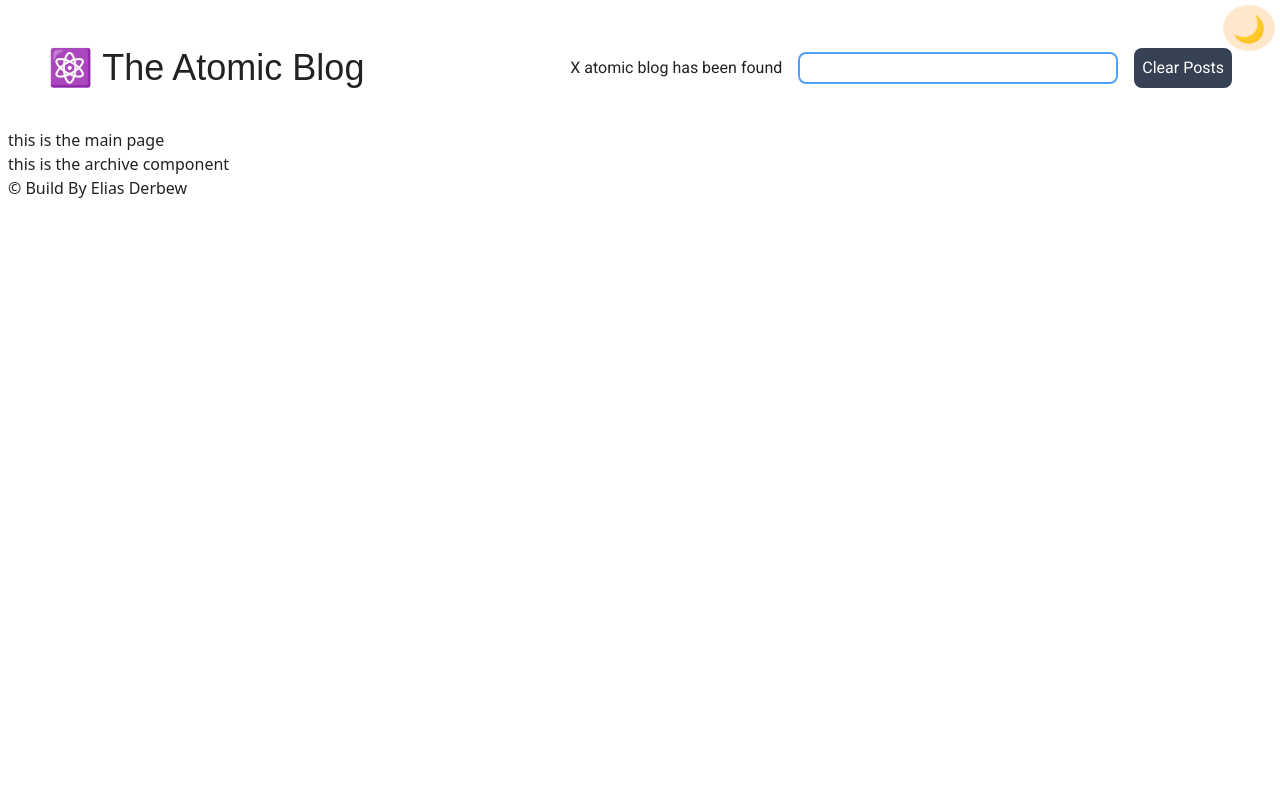
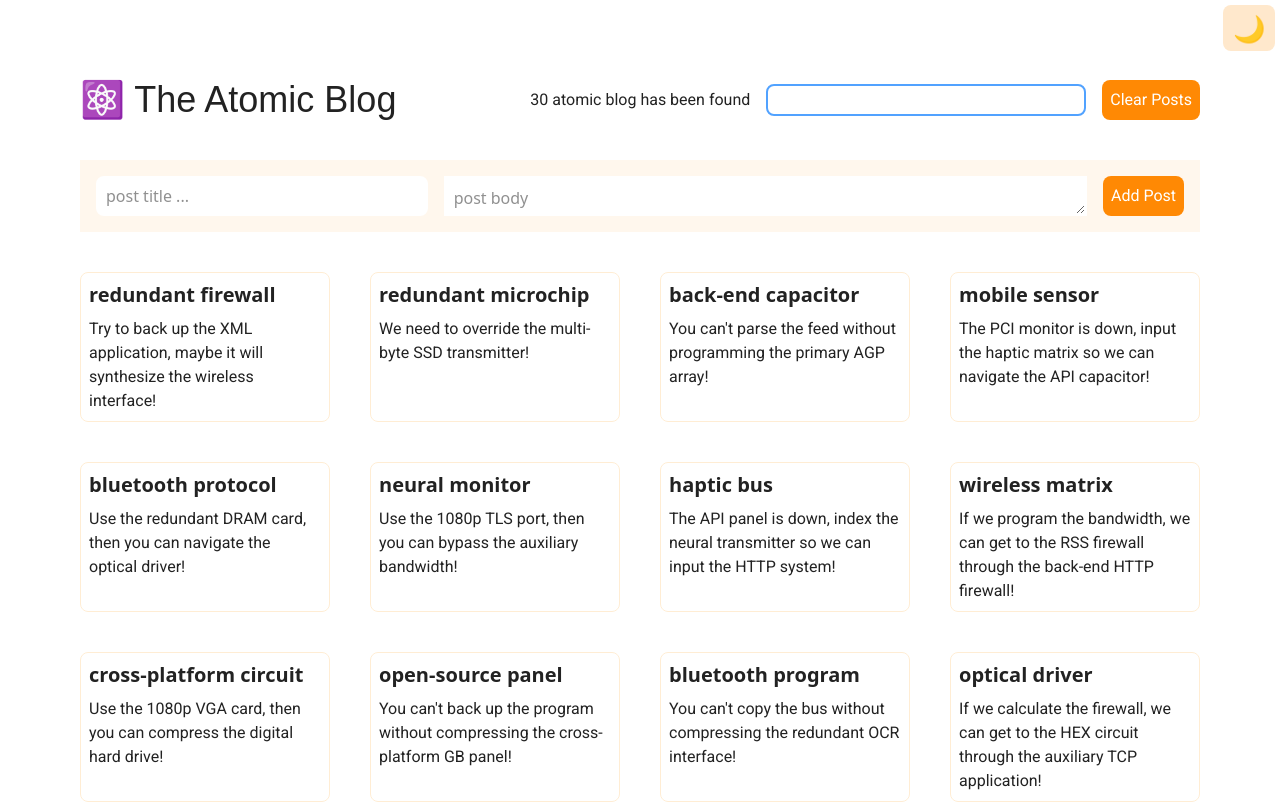
Before and after one commit to EliasDerbew/Atomic-Blog, a React (Vite) app: page / in a window 1280 px wide. Shown: the top 804 px of the page. Built offline with nearby package versions, Linux system fonts and the light colour scheme; a web font is replaced by a local one.

Commit message:
main page done

```diff
--- a/package.json
+++ b/package.json
@@ -10,6 +10,7 @@
     "preview": "vite preview"
   },
   "dependencies": {
+    "@faker-js/faker": "^9.7.0",
     "@tailwindcss/vite": "^4.1.5",
     "react": "^19.0.0",
     "react-dom": "^19.0.0",
--- a/src/App.jsx
+++ b/src/App.jsx
@@ -1,11 +1,23 @@
 import { useState, useEffect } from "react";
+import { faker } from "@faker-js/faker";
 
 import Header from "./components/Header";
 import Main from "./components/Main";
 import Archive from "./components/Archive";
 import Footer from "./components/Footer";
 
+function createRandomPost() {
+  return {
+    title: `${faker.hacker.adjective()} ${faker.hacker.noun()}`,
+    body: faker.hacker.phrase(),
+  };
+}
+
 export default function App() {
+  const [posts, setPosts] = useState(
+    Array.from({ length: 30 }, () => createRandomPost())
+  );
+
   const [searchQuery, setSearchQuery] = useState("");
   const [isDarkMode, setIsDarkMode] = useState(false);
 
@@ -17,15 +29,15 @@ export default function App() {
   );
 
   return (
-    <section className="p-2">
+    <section className="flex flex-col p-20">
       <button
-        className="bg-blue-400 p-2 rounded-[50%] cursor-pointer btn-fake-dark-mode"
+        className="bg-blue-400 p-2 rounded-lg cursor-pointer btn-fake-dark-mode"
         onClick={() => setIsDarkMode((isDarkMode) => !isDarkMode)}
       >
         {isDarkMode ? "☀️" : "🌙"}
       </button>
-      <Header searchQuery={searchQuery} setSearchQuery={setSearchQuery} />
-      <Main />
+      <Header searchQuery={searchQuery} setSearchQuery={setSearchQuery} posts = {posts}/>
+      <Main posts={posts} />
       <Archive />
       <Footer />
     </section>
--- a/src/components/Header.jsx
+++ b/src/components/Header.jsx
@@ -1,17 +1,17 @@
-export default function Header({ searchQuery, setSearchQuery }) {
+export default function Header({ searchQuery, setSearchQuery, posts }) {
   return (
-    <header className="flex justify-between p-10">
+    <header className="flex justify-between mb-10">
       <h1 className="font-title text-4xl">
         <span>⚛️</span> The Atomic Blog
       </h1>
 
       <div className="flex gap-4 items-center font-display">
-        <Result />
+        <Result posts = {posts}/>
         <SearchPosts
           searchQuery={searchQuery}
           setSearchQuery={setSearchQuery}
         />
-        <button className="bg-gray-700 text-white p-2 rounded-lg hover:bg-blue-700 active:bg-blue-700 cursor-pointer">
+        <button className="bg-orange-400 text-white p-2 rounded-lg hover:bg-blue-700 active:bg-blue-700 cursor-pointer">
           Clear Posts
         </button>
       </div>
@@ -19,10 +19,10 @@ export default function Header({ searchQuery, setSearchQuery }) {
   );
 }
 
-function Result() {
+function Result({posts}) {
   return (
     <div>
-      <p>X atomic blog has been found</p>
+      <p>{posts.length} atomic blog has been found</p>
     </div>
   );
 }
--- a/src/components/Main.jsx
+++ b/src/components/Main.jsx
@@ -1,5 +1,62 @@
-export default function Main(){
-    return <div>
-        <h1>this is the main page</h1>
+import { useState } from "react";
+
+export default function Main({ posts }) {
+  return (
+    <main>
+      <AddFormPosts />
+      <Posts posts={posts} />
+    </main>
+  );
+}
+
+function AddFormPosts() {
+  const [title, setTitle] = useState("");
+  const [body, setBody] = useState("");
+
+  return (
+    <div>
+      <form className="flex gap-4 w-full bg-orange-50 p-4">
+        <input
+          type="text"
+          placeholder="post title ..."
+          value={title}
+          onChange={(e) => setTitle(e.target.value)}
+          className="border-2 h-10 border-blue-400 rounded-lg p-2 flex-1 border-white bg-white "
+        />
+        <textarea
+          placeholder="post body"
+          value={body}
+          onChange={(e) => setBody(e.target.value)}
+          className="border-2 h-10 p-2 flex-2 border-white bg-white overflow-y-auto [&::-webkit-scrollbar]:hidden"
+        />
+        <button className="bg-orange-400 text-white p-2 rounded-lg font-display cursor-pointer hover:bg-blue-700">
+          Add Post
+        </button>
+      </form>
     </div>
+  );
 }
+
+function Posts({ posts }) {
+  return (
+    <div>
+      <List posts={posts} />
+    </div>
+  );
+}
+
+function List({ posts }) {
+  return (
+    <ul className="grid grid-cols-4 gap-10 mt-10">
+      {posts.map((post, i) => (
+        <li
+          key={i}
+          className="border-1 border-orange-100 p-2 rounded-lg cursor-pointer hover:bg-orange-50"
+        >
+          <h2 className="font-bold text-xl mb-2">{post.title}</h2>
+          <p className="font-display">{post.body}</p>
+        </li>
+      ))}
+    </ul>
+  );
+}
```
Also changed, not shown: 1 other file (tests, documents, lock files or other folders).
